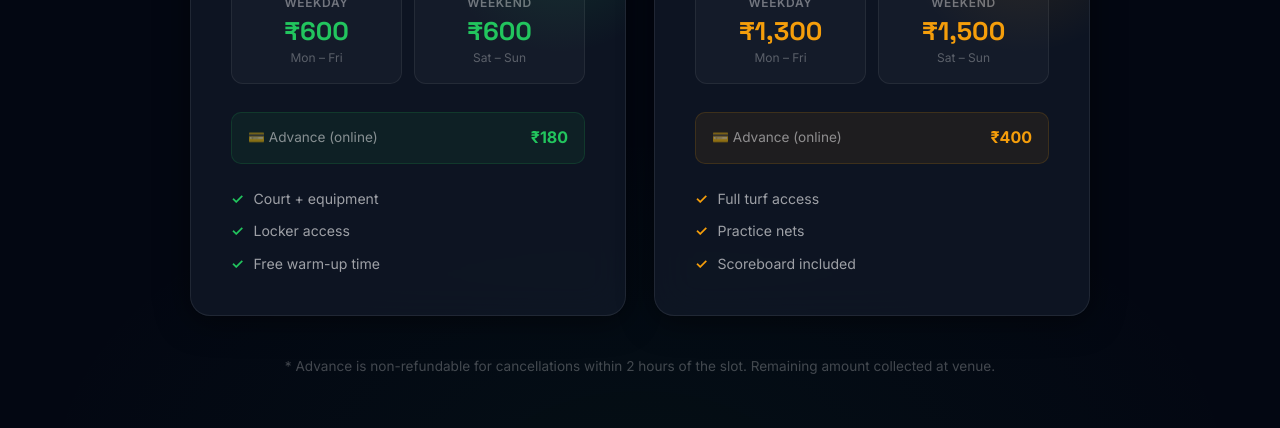
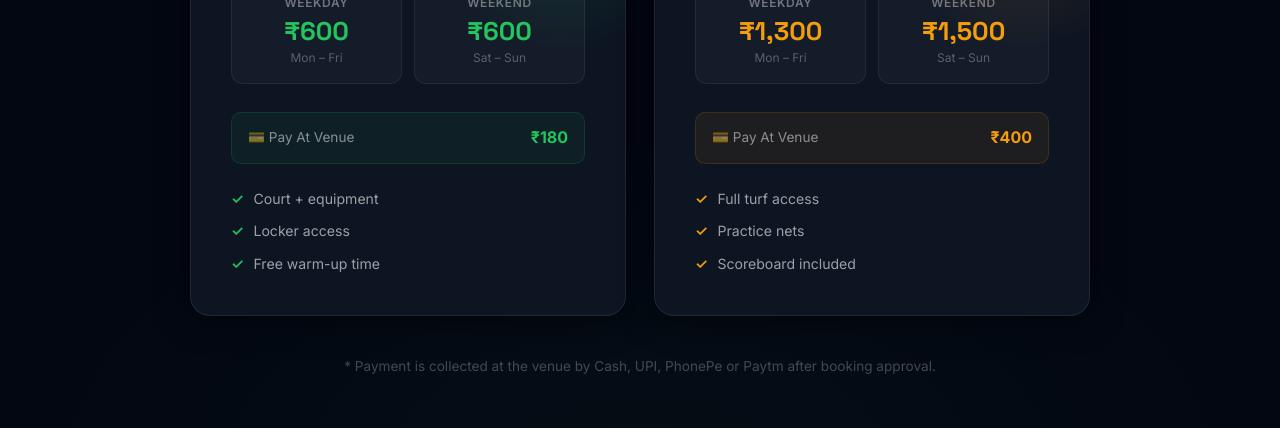
Before and after one commit to gregherghreghherwrf/go-dash-booking-system, a Next.js app: page / in a window 1280 px wide. Shown: the part 2920-3348 px from the top of the page. Built offline with nearby package versions, Linux system fonts and the light colour scheme.

Commit message:
Removed advance payment and updated pricing section

```diff
--- a/src/components/Pricing.tsx
+++ b/src/components/Pricing.tsx
@@ -140,7 +140,7 @@ export default function Pricing() {
                 }}
               >
                 <span style={{ fontSize: "0.85rem", color: "rgba(255,255,255,0.5)" }}>
-                  💳 Advance (online)
+                  💳 Pay At Venue
                 </span>
                 <span style={{ fontWeight: 700, color: plan.color, fontSize: "1rem" }}>
                   {plan.advance}
@@ -171,8 +171,7 @@ export default function Pricing() {
 
         {/* Bottom note */}
         <p style={{ textAlign: "center", marginTop: 40, color: "rgba(255,255,255,0.25)", fontSize: "0.85rem" }}>
-          * Advance is non-refundable for cancellations within 2 hours of the slot.
-          Remaining amount collected at venue.
+          * Payment is collected at the venue by Cash, UPI, PhonePe or Paytm after booking approval.
         </p>
       </div>
     </section>
```
